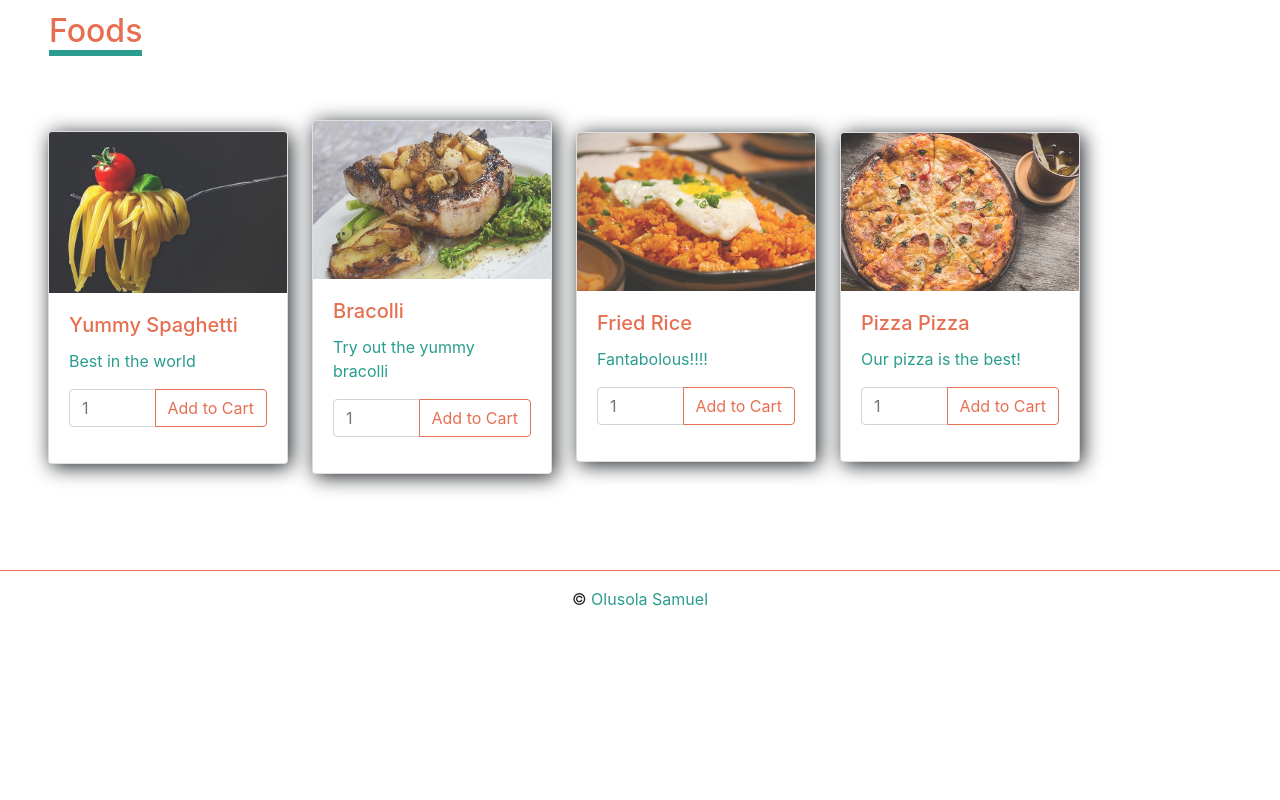
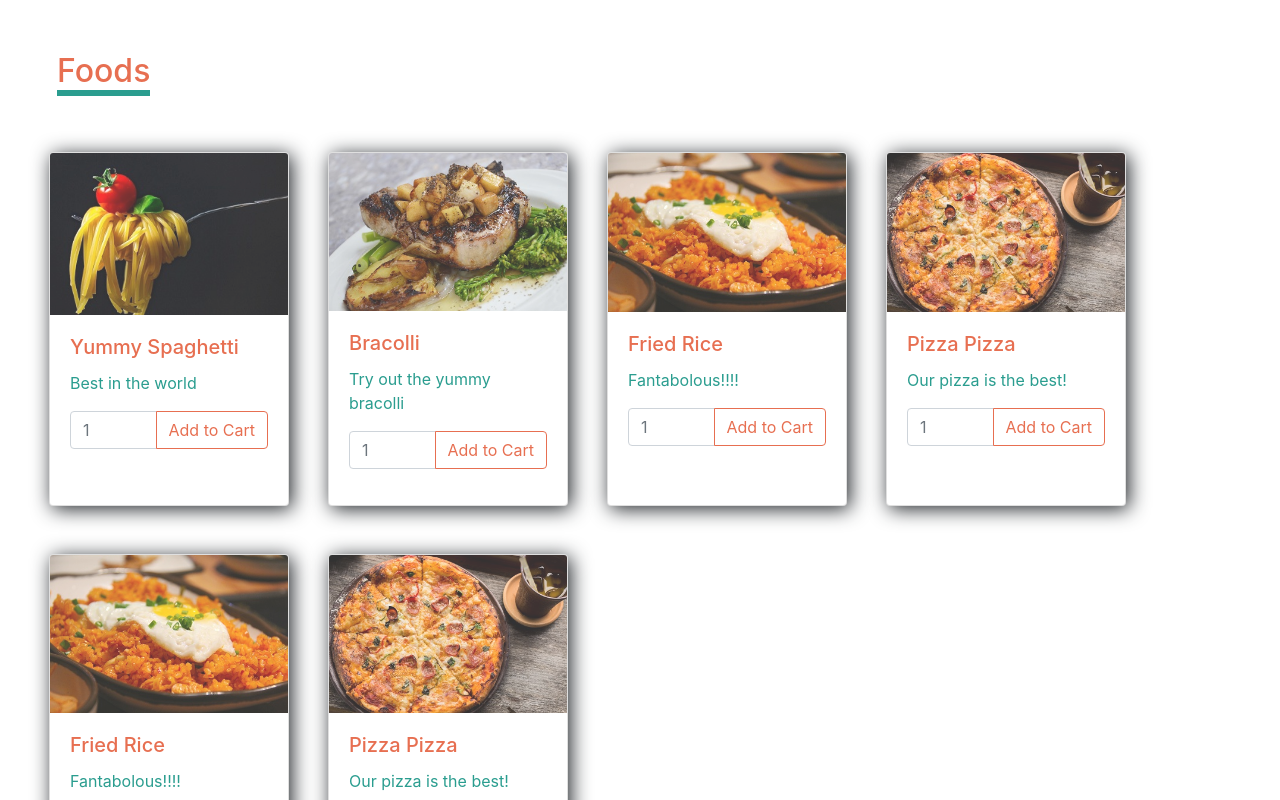
Before and after one commit to Olusamimaths/Fast-Fast-Food, a React (Create React App) app: page / in a window 1280 px wide. Shown: the part 680-1480 px from the top of the page. Before the commit the page ends 1323 px from the top, so only its background shows below. Built offline with nearby package versions, Linux system fonts and the light colour scheme.

Commit message:
Fixed spacing

```diff
--- a/src/components/Foods/FoodCard.tsx
+++ b/src/components/Foods/FoodCard.tsx
@@ -19,7 +19,7 @@ const FoodCard: React.FC<FoodCardProps> = ({
   link,
 }) => {
   return (
-    <Card className="mr-4 food-card">
+    <Card className="mr-4 food-card mb-5">
       <Card.Img variant="top" src={image} />
       <Card.Body>
         <Card.Title className="text-secondary">{title}</Card.Title>
@@ -32,7 +32,9 @@ const FoodCard: React.FC<FoodCardProps> = ({
             type="number"
           />
           <InputGroup.Append>
-            <Button variant="outline-secondary" href={link}>Add to Cart</Button>
+            <Button variant="outline-secondary" href={link}>
+              Add to Cart
+            </Button>
           </InputGroup.Append>
         </InputGroup>
       </Card.Body>
--- a/src/components/Foods/Foods.tsx
+++ b/src/components/Foods/Foods.tsx
@@ -1,7 +1,7 @@
 import React from "react";
 import Container from "react-bootstrap/Container";
 import Row from "react-bootstrap/Row";
-import Col from "react-bootstrap/Col";
+import CardDeck from "react-bootstrap/CardDeck";
 import FoodCard from "./FoodCard";
 import "../../styles/Foods.scss";
 import foodItems from "./data";
@@ -9,11 +9,11 @@ import foodItems from "./data";
 const Foods: React.FC = () => {
   return (
     <Container fluid className="p-5 flex-column">
-      <Row className="mb-5">
-        <h2 className="m-3 foods-title text-secondary">Foods</h2>
+      <Row className="mb-5 mt-5 pl-3">
+        <h2 className="m-2 foods-title text-secondary">Foods</h2>
       </Row>
-      <Row>
-        <Col className="d-flex align-items-center">
+      <Row className="flex-row align-items-center d-flex pl-3">
+        <CardDeck className="decks">
           {foodItems.map((food, i) => (
             <FoodCard
               title={food.title}
@@ -23,7 +23,7 @@ const Foods: React.FC = () => {
               key={i}
             />
           ))}
-        </Col>
+        </CardDeck>
       </Row>
     </Container>
   );
--- a/src/components/Foods/data.ts
+++ b/src/components/Foods/data.ts
@@ -37,6 +37,18 @@ const foodItems: FoodItems = [
     description: "Our pizza is the best!",
     link: "#",
   },
+  {
+    image: food3,
+    title: "Fried Rice",
+    description: "Fantabolous!!!!",
+    link: "#",
+  },
+  {
+    image: food4,
+    title: "Pizza Pizza",
+    description: "Our pizza is the best!",
+    link: "#",
+  },
 ];
 
 export default foodItems;
--- a/src/index.css
+++ b/src/index.css
@@ -1,6 +1,7 @@
 * {
   margin: 0;
   padding: 0;
+  box-sizing: border-box !important;
 }
 body {
   margin: 0;
--- a/src/styles/FoodCard.scss
+++ b/src/styles/FoodCard.scss
@@ -1,6 +1,8 @@
 .food-card {
-  width: 15rem;
   box-shadow: 3px 3px 20px;
+  min-width: 15rem;
+  max-width: 15rem;
+
 
   .card-img-top {
     transition: all 0.5s;
--- a/src/styles/Foods.scss
+++ b/src/styles/Foods.scss
@@ -1,3 +1,8 @@
 .foods-title {
   border-bottom: 6px solid #2a9d8f;
 }
+
+.decks {
+  flex-wrap: wrap;
+  justify-content: start;
+}
```
